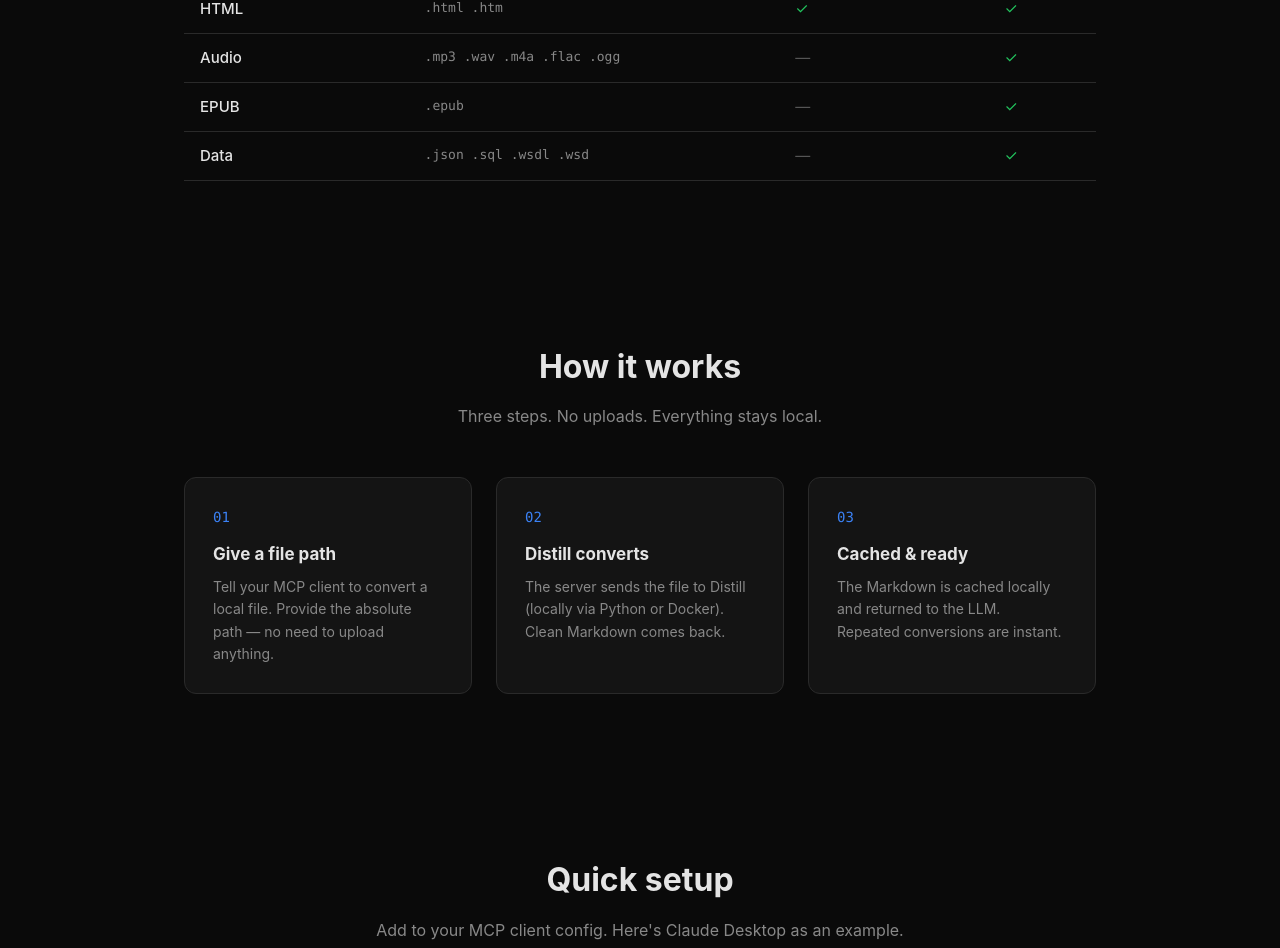
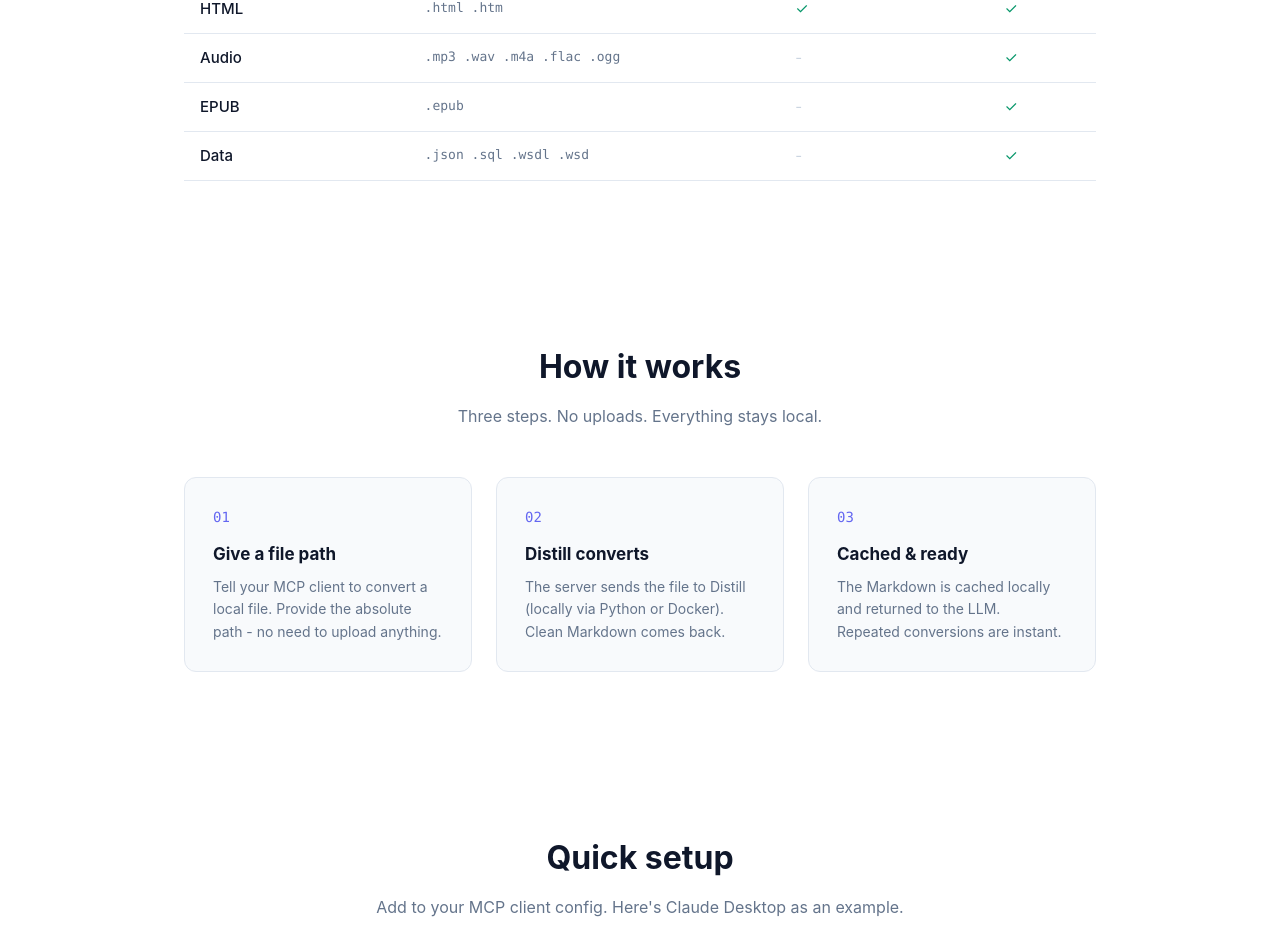
Before and after one commit to lakshgk/distill-mcp, a website: page docs/index.html in a window 1280 px wide. Shown: the part 1852-2800 px from the top of the page. Drawn offline with Linux system fonts and the light colour scheme.

Commit message:
Light theme for landing page, replace long dashes with hyphens

```diff
--- a/docs/index.html
+++ b/docs/index.html
@@ -3,24 +3,25 @@
 <head>
   <meta charset="UTF-8">
   <meta name="viewport" content="width=device-width, initial-scale=1.0">
-  <title>distill-mcp — Document-to-Markdown MCP Server</title>
+  <title>distill-mcp - Document-to-Markdown MCP Server</title>
   <meta name="description" content="Convert local documents to token-efficient Markdown in any MCP-compatible client. Supports DOCX, PDF, XLSX, PPTX, HTML, audio and more.">
   <style>
     :root {
-      --bg: #0a0a0a;
-      --surface: #141414;
-      --border: #2a2a2a;
-      --text: #e4e4e4;
-      --text-muted: #888;
-      --accent: #3b82f6;
-      --accent-dim: #1e3a5f;
-      --green: #22c55e;
-      --amber: #f59e0b;
-      --mono: 'SF Mono', 'Cascadia Code', 'Fira Code', 'Consolas', monospace;
-      --sans: -apple-system, BlinkMacSystemFont, 'Segoe UI', Roboto, sans-serif;
+      --bg: #ffffff;
+      --surface: #f8fafc;
+      --border: #e2e8f0;
+      --text: #0f172a;
+      --text-muted: #64748b;
+      --accent: #6366f1;
+      --accent-dim: #e0e7ff;
+      --green: #059669;
+      --amber: #d97706;
+      --mono: 'SFMono-Regular', Consolas, 'Cascadia Code', monospace;
+      --sans: -apple-system, BlinkMacSystemFont, 'Segoe UI', Helvetica, Arial, sans-serif;
     }
 
     * { margin: 0; padding: 0; box-sizing: border-box; }
+    html { scroll-behavior: smooth; }
 
     body {
       background: var(--bg);
@@ -36,6 +37,11 @@
     nav {
       padding: 20px 0;
       border-bottom: 1px solid var(--border);
+      background: rgba(255, 255, 255, 0.85);
+      backdrop-filter: blur(8px);
+      position: sticky;
+      top: 0;
+      z-index: 10;
     }
     nav .container {
       display: flex;
@@ -153,11 +159,11 @@
       margin-bottom: 16px;
     }
     .badge-light {
-      background: rgba(34, 197, 94, 0.15);
+      background: #ecfdf5;
       color: var(--green);
     }
     .badge-full {
-      background: rgba(59, 130, 246, 0.15);
+      background: #eef2ff;
       color: var(--accent);
     }
     .mode-card .req {
@@ -215,7 +221,7 @@
       color: var(--text-muted);
     }
     .check { color: var(--green); }
-    .cross { color: #555; }
+    .cross { color: #cbd5e1; }
 
     /* How it works */
     .how {
@@ -305,7 +311,7 @@
   <section class="hero">
     <div class="container">
       <h1>Documents in.<br><span>Markdown out.</span></h1>
-      <p>An MCP server that converts local documents to clean, token-efficient Markdown. 40&ndash;80% fewer tokens, better LLM reasoning.</p>
+      <p>An MCP server that converts local documents to clean, token-efficient Markdown. 40-80% fewer tokens, better LLM reasoning.</p>
 
       <div class="install-box" onclick="navigator.clipboard.writeText('npx distill-mcp')">
         <span class="prompt">$</span>
@@ -349,7 +355,7 @@
             <li>Scanned PDFs (OCR)</li>
             <li>Audio: MP3, WAV, M4A, FLAC, OGG</li>
             <li>EPUB, JSON, SQL, WSDL</li>
-            <li>Quality score (0.0 &ndash; 1.0)</li>
+            <li>Quality score (0.0 - 1.0)</li>
             <li>~10 min setup</li>
           </ul>
         </div>
@@ -399,7 +405,7 @@
           <tr>
             <td>PDF (scanned)</td>
             <td class="ext">.pdf</td>
-            <td class="cross">&mdash;</td>
+            <td class="cross">-</td>
             <td class="check">&#10003;</td>
           </tr>
           <tr>
@@ -411,19 +417,19 @@
           <tr>
             <td>Audio</td>
             <td class="ext">.mp3 .wav .m4a .flac .ogg</td>
-            <td class="cross">&mdash;</td>
+            <td class="cross">-</td>
             <td class="check">&#10003;</td>
           </tr>
           <tr>
             <td>EPUB</td>
             <td class="ext">.epub</td>
-            <td class="cross">&mdash;</td>
+            <td class="cross">-</td>
             <td class="check">&#10003;</td>
           </tr>
           <tr>
             <td>Data</td>
             <td class="ext">.json .sql .wsdl .wsd</td>
-            <td class="cross">&mdash;</td>
+            <td class="cross">-</td>
             <td class="check">&#10003;</td>
           </tr>
         </tbody>
@@ -440,7 +446,7 @@
         <div class="step">
           <div class="step-num">01</div>
           <h4>Give a file path</h4>
-          <p>Tell your MCP client to convert a local file. Provide the absolute path &mdash; no need to upload anything.</p>
+          <p>Tell your MCP client to convert a local file. Provide the absolute path - no need to upload anything.</p>
         </div>
         <div class="step">
           <div class="step-num">02</div>
```
